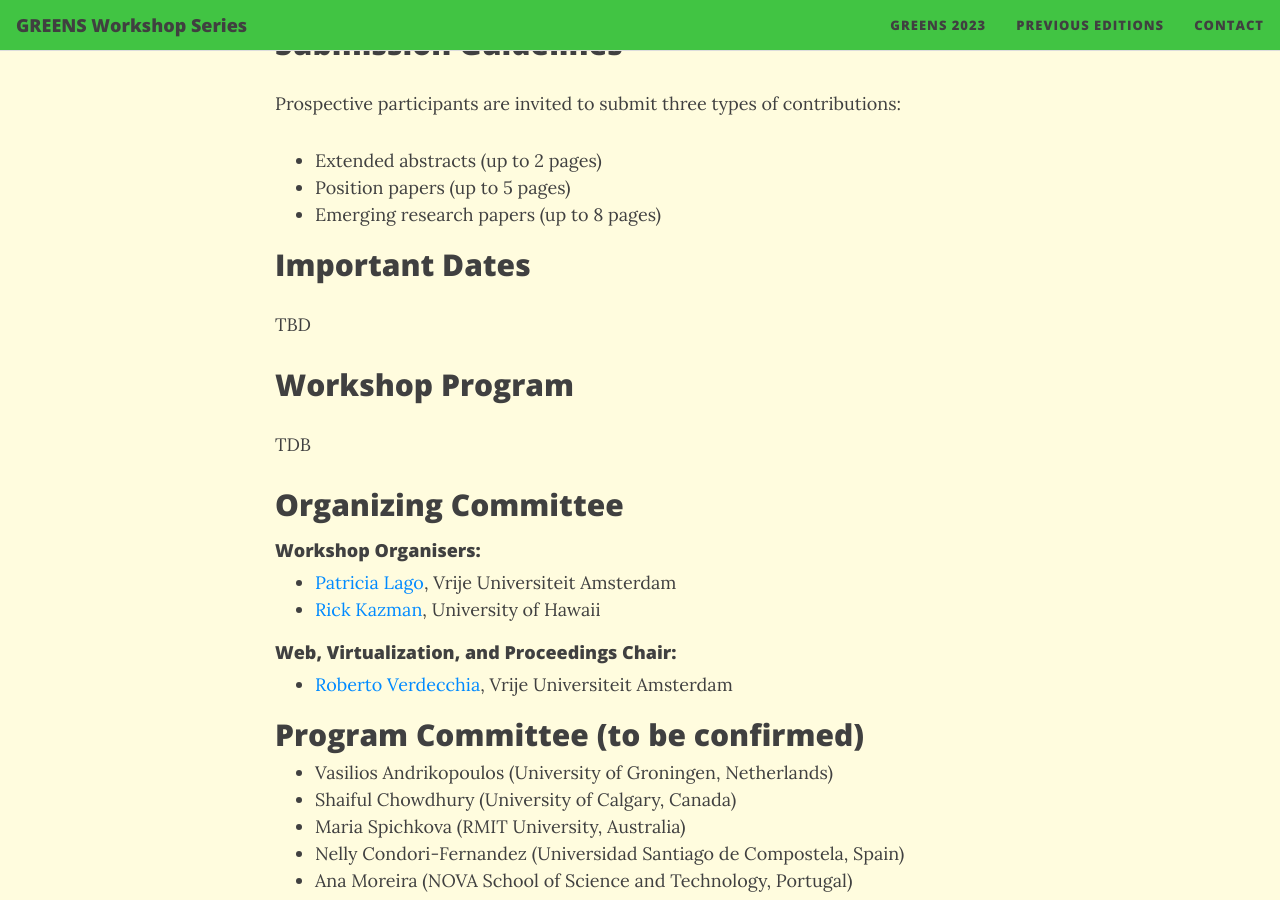
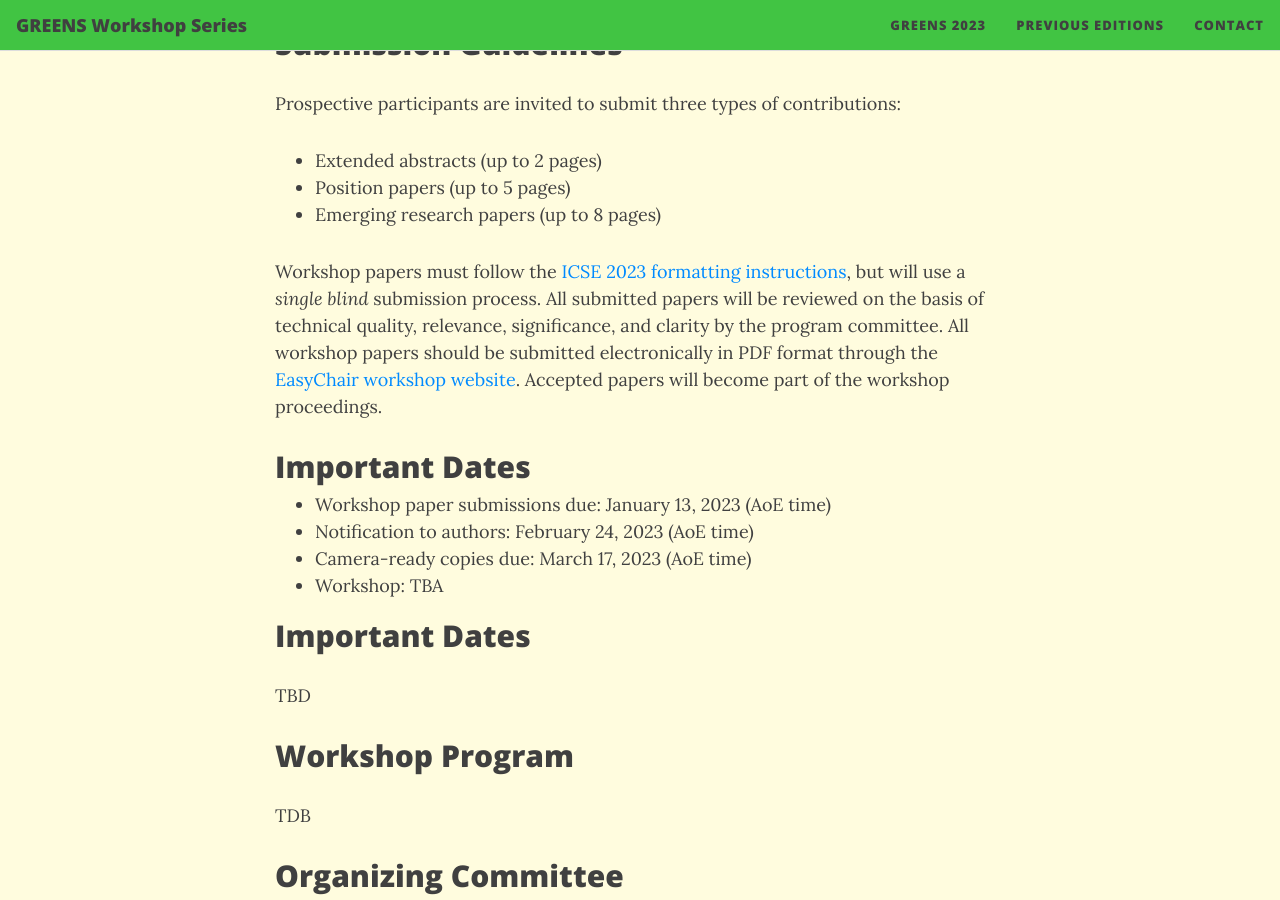
Before and after one commit to greensworkshop/greensworkshop.github.io, a Jekyll site: the page built from GREENS2023.md, in a window 1280 px wide and 900 px high, scrolled down 1173 px. Built offline with Jekyll 4.4.1, drawn with Linux system fonts in a browser that asks for light colours; nearby versions of some CDN libraries.

Commit message:
Add submission instructions

```diff
--- a/GREENS2023.md
+++ b/GREENS2023.md
@@ -29,6 +29,13 @@ Prospective participants are invited to submit three types of contributions:
 - Position papers (up to 5 pages)
 - Emerging research papers (up to 8 pages)
 
+Workshop papers must follow the [ICSE 2023 formatting instructions](https://conf.researchr.org/track/icse-2023/icse-2023-technical-track), but will use a *single blind* submission process. All submitted papers will be reviewed on the basis of technical quality, relevance, significance, and clarity by the program committee. All workshop papers should be submitted electronically in PDF format through the [EasyChair workshop website](https://easychair.org/conferences/?conf=greens2023). Accepted papers will become part of the workshop proceedings.
+
+## Important Dates
+- Workshop paper submissions due: January 13, 2023 (AoE time)
+- Notification to authors: February 24, 2023 (AoE time)
+- Camera-ready copies due: March 17, 2023 (AoE time)
+- Workshop: TBA
 
 <!--
 - Full papers (max 8 pages) will describe concrete contributions to the GREENS. They will be structured as follows:
```
Also changed, not shown: other parts of GREENS2023.md (+0 -2 lines).
